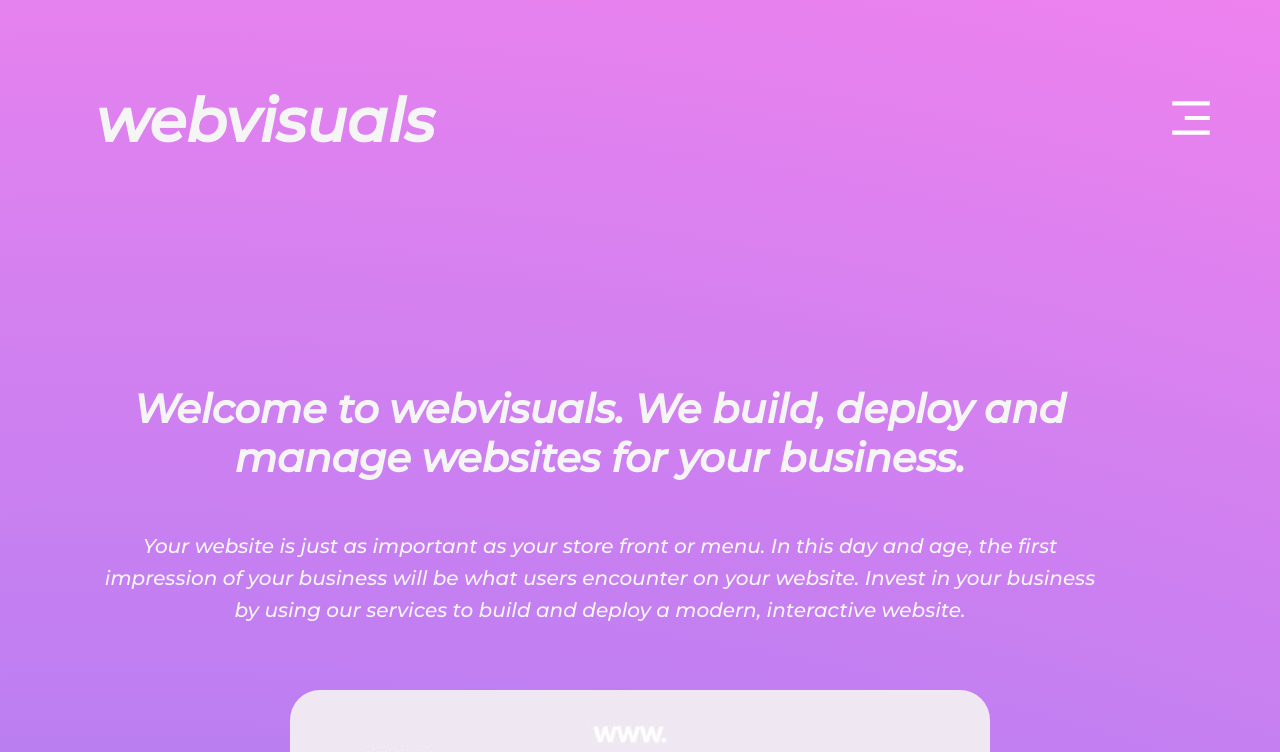
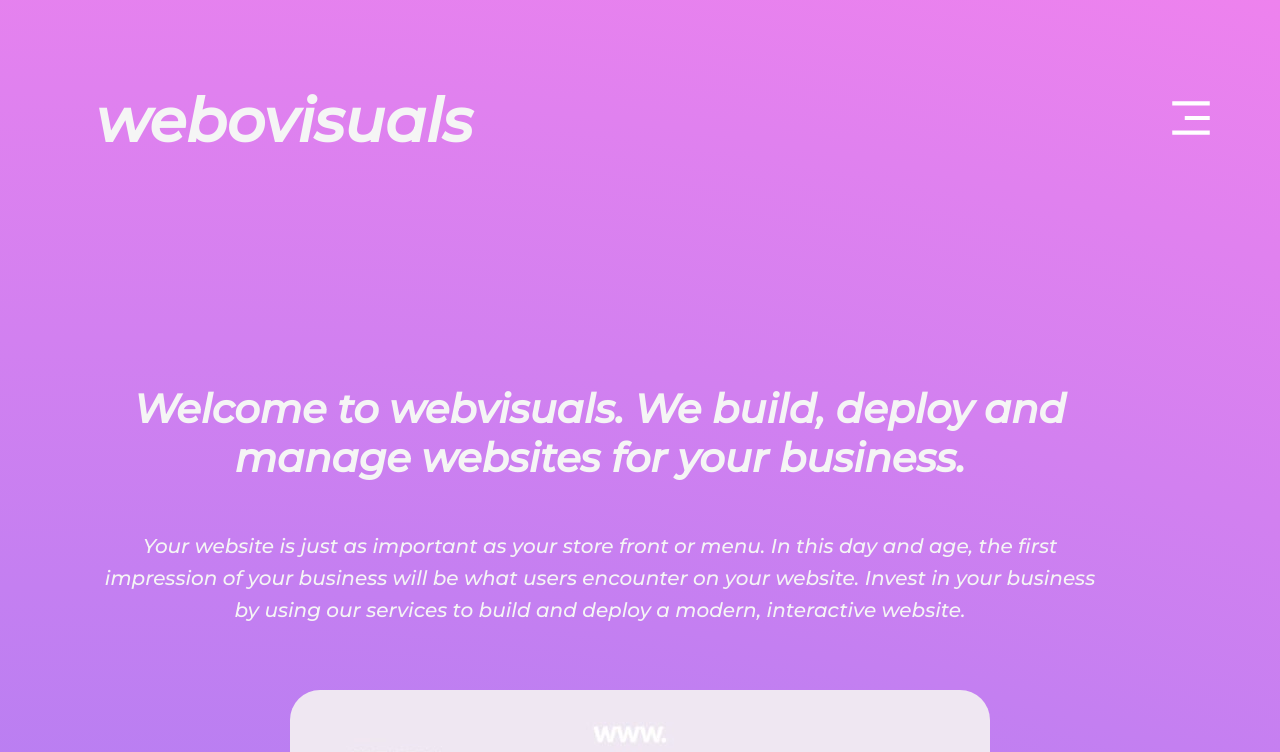
Before and after one commit to JosephCurtis1999/Business, a React (Create React App) app: page / in a window 1280 px wide. Shown: the top 752 px of the page. Built offline with nearby package versions, Linux system fonts and the light colour scheme.

Commit message:
changed main heading

```diff
--- a/src/components/navbar/Navbar.jsx
+++ b/src/components/navbar/Navbar.jsx
@@ -19,7 +19,7 @@ const Navbar = () => {
         <div className='webvisuals__navbar'>
             <div className='webvisuals__navbar-links'>
                 <div className='webvisuals__navbar-links_logo'>
-                    <h1>webvisuals</h1>
+                    <h1>webovisuals</h1>
                 </div>
                 <div className='webvisuals__navbar-links_container'>
                     <p><a href="#home">Home</a></p>
```
